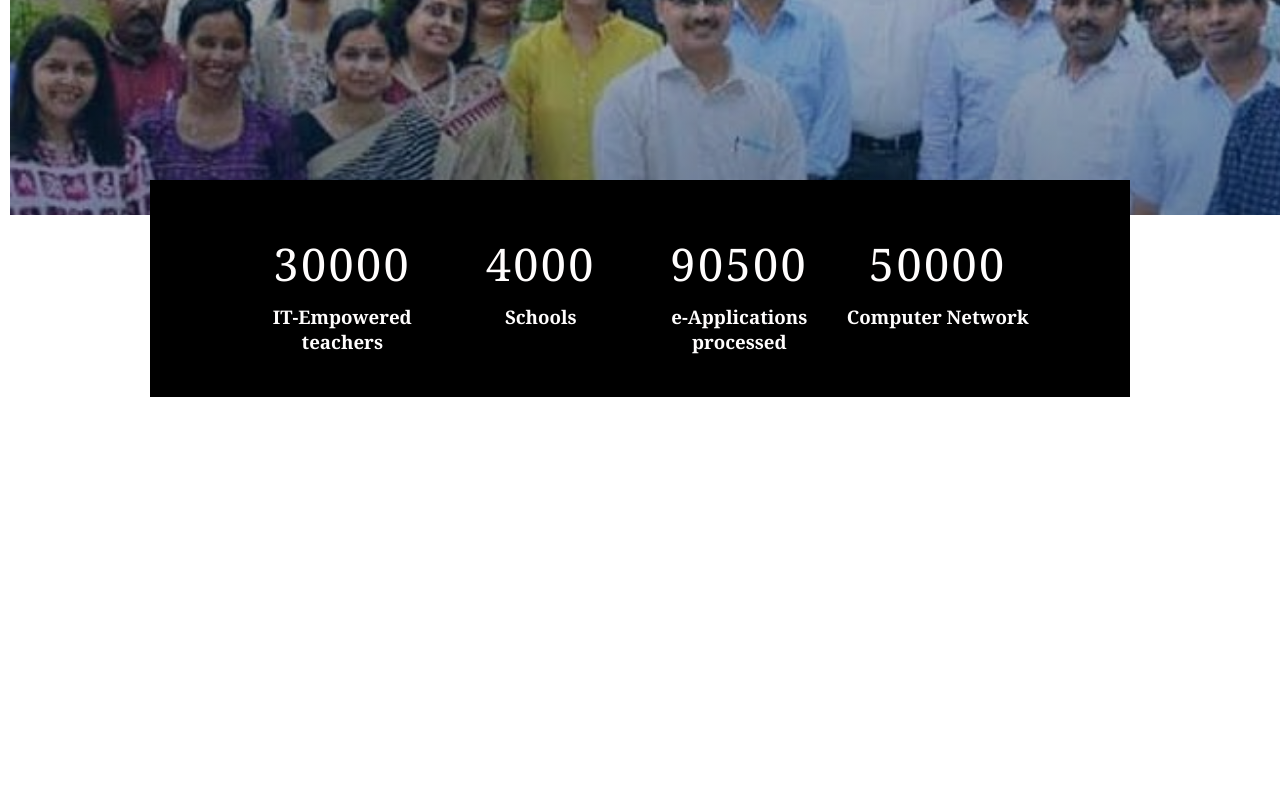
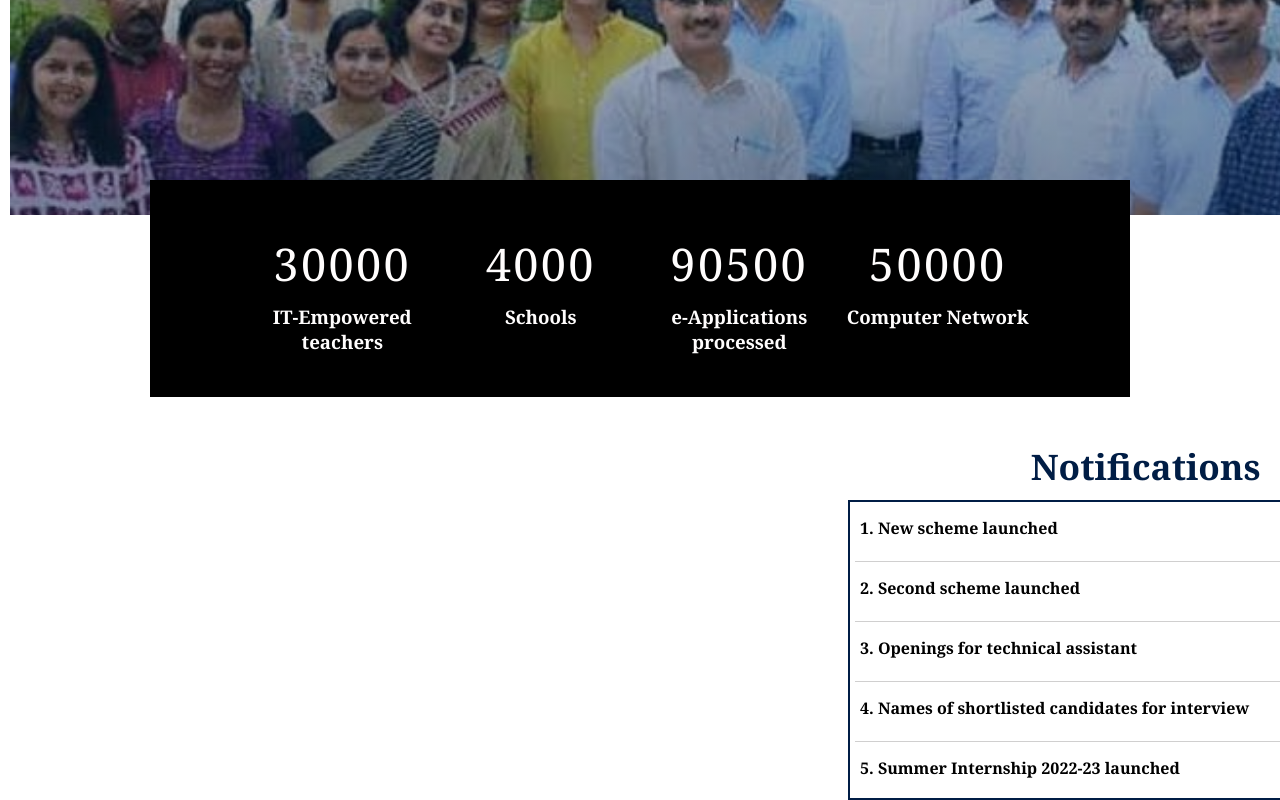
Before and after one commit to SrustiPrusty/OKCL-Website, a plain HTML site: page homepage.html in a window 1280 px wide. Shown: the part 1714-2514 px from the top of the page. Before the commit the page ends 2114 px from the top, so only its background shows below. Drawn offline with Linux system fonts and the light colour scheme.

Commit message:
notification

```diff
--- a/homepage.css
+++ b/homepage.css
@@ -373,3 +373,48 @@ nav .menu{
   font-weight: 400;
   letter-spacing: 0.15rem;
 }
+
+.notice-heading h3 {
+  padding: 10px;
+  margin-left: 63.8rem;
+  margin-top: 2rem;
+  font-size: 2.2rem;
+  color: #001D45;
+}
+
+#box {
+  width: 600px;
+  height: 300px;
+  overflow-y: scroll;
+  box-sizing: border-box;
+  margin-left: 53rem;
+  border: 2px solid #001D45;
+  background-color: rgba(255, 255, 255, 0.895);
+  box-shadow: 5px 4px #001d459b;
+}
+
+#box > div {
+  width: 100%;
+  height: 50px;
+  padding: 5px;
+  margin: 10px 5px;
+  font-weight: 1000;
+  cursor: pointer;
+  border-bottom: 1px solid #d0cfcf;
+}
+
+.date {
+  font-size: 0.86rem;
+  margin-top: 4px;
+  margin-left: 30rem;
+  color: #df2020;
+  font-weight: bolder;
+
+}
+
+/* #first { background-color: #eae7e4; }
+#second { background-color: #a0a0a0; }
+#third { background-color: #eae7e4;}
+#fourth { background-color: #a0a0a0; }
+#fifth { background-color: #eae7e4; }
+#sixth { background-color: #a0a0a0;} */
--- a/homepage.html
+++ b/homepage.html
@@ -162,7 +162,29 @@
   </div>
   <!-- THIRD SECTION ENDS -->
   <!-- NOTICE BOARD STARTS -->
-
+  <div class="notice-heading">
+    <h3> Notifications </h3>
+  </div>
+  <div id="box">
+    <div id="first">1. New scheme launched
+      <div class="date"> 23-06-2023 </div>
+    </div>
+    <div id="second">2. Second scheme launched
+      <div class="date"> 21-06-2023 </div>
+    </div>
+    <div id="third">3. Openings for technical assistant
+      <div class="date"> 06-06-2023 </div>
+    </div>
+    <div id="fourth">4. Names of shortlisted candidates for interview
+      <div class="date"> 29-05-2023 </div>
+    </div>
+    <div id="fifth">5. Summer Internship 2022-23 launched
+      <div class="date"> 12-05-2023 </div>
+    </div>
+    <div id="sixth">6. New programmes launched
+      <div class="date"> 2-05-2023 </div>
+    </div>
+  </div>
   <script src="counter.js"></script>
 </body>
 </html>
```
